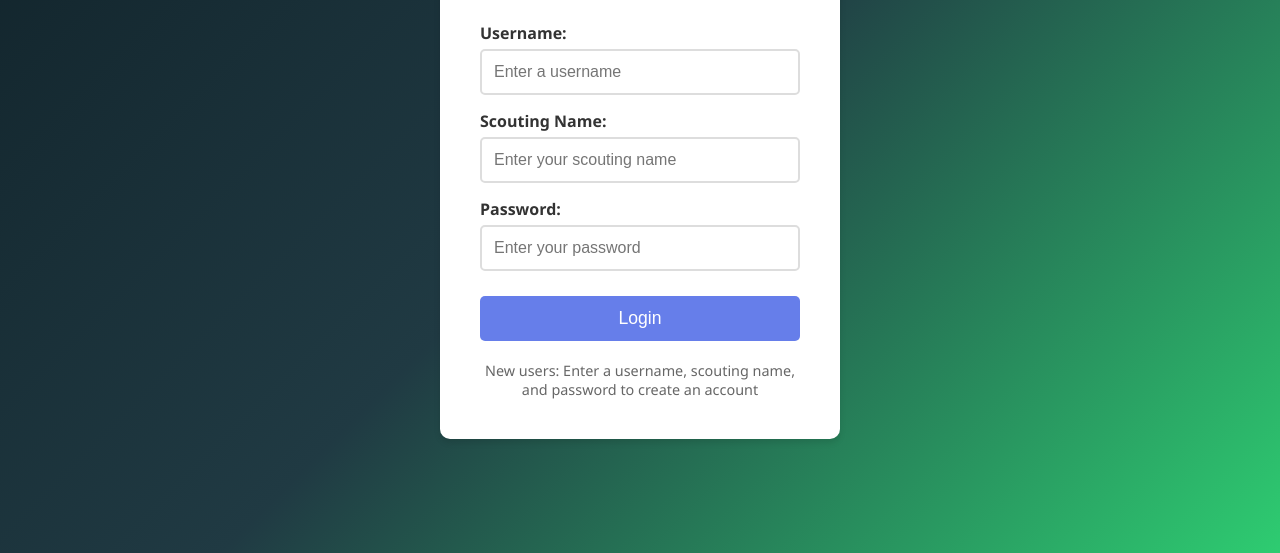
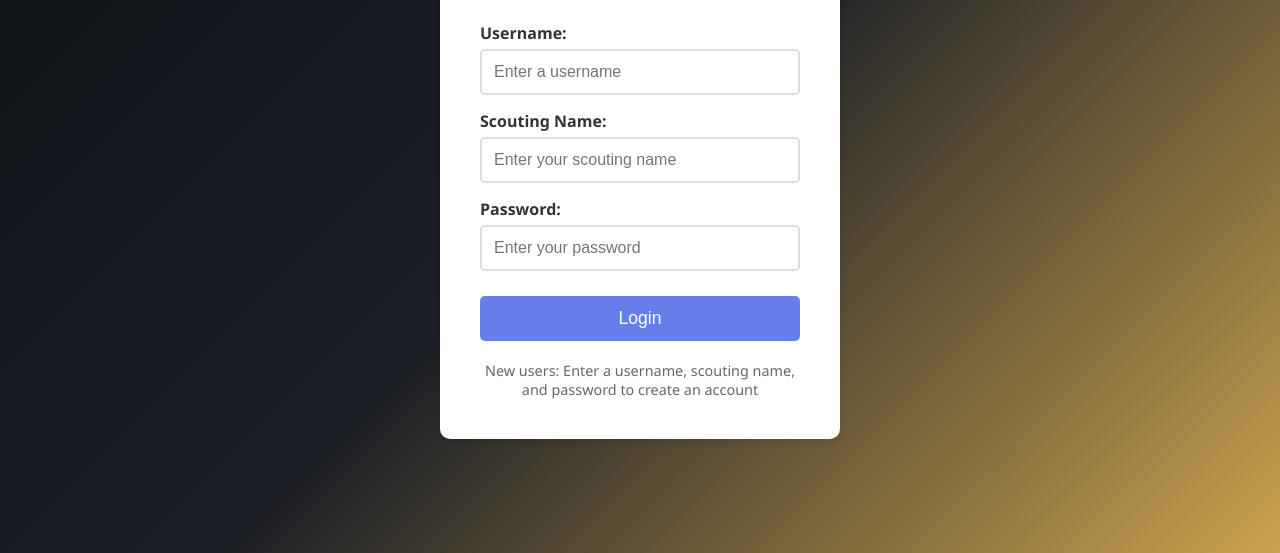
Before and after one commit to CuriousDog69/frc-wagering, a website: page public/index.html in a window 1280 px wide. Shown: the part 287-840 px from the top of the page. Drawn offline with Linux system fonts and the light colour scheme.

Commit message:
Update body background gradient colors

```diff
--- a/public/style.css
+++ b/public/style.css
@@ -6,7 +6,7 @@
 
 body {
     font-family: 'Segoe UI', Tahoma, Geneva, Verdana, sans-serif;
-    background: linear-gradient(135deg, #0F2027, #203A43, #2ECC71);
+    background: linear-gradient(135deg, #0B0F14, #1C1F26, #C9A24D);
     min-height: 100vh;
     padding: 20px;
     color: #333;
```
